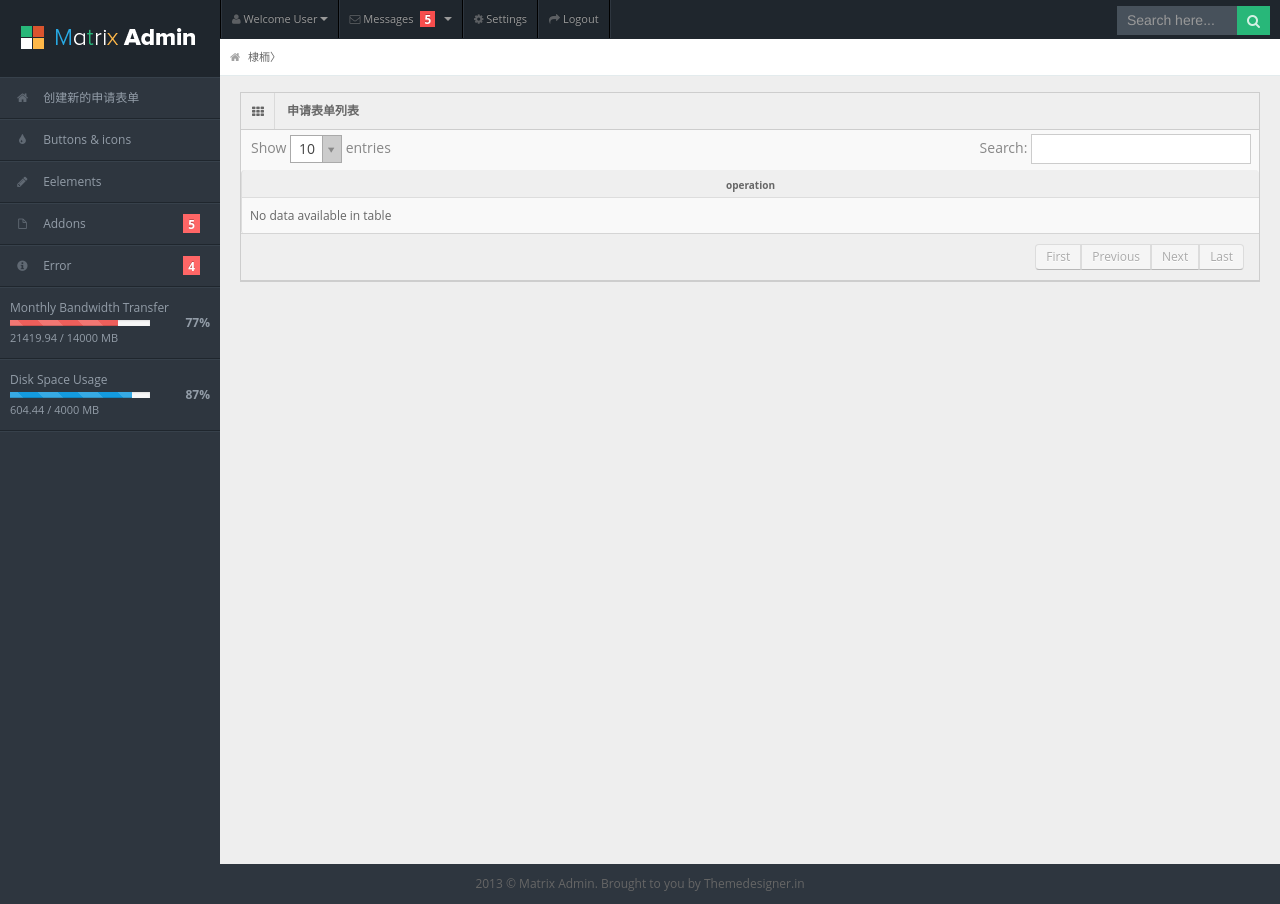
After one commit to Charles-Lau-/dssetup, a Django app: template dssetup/templates/formlist.html in a window 1280 px wide. The commit adds this page. Run offline with Django 3.2, Linux system fonts and the light colour scheme; the template is opened without the code that fills it, so the values that code supplies are empty; parts of the project's set-up code (start-up, migrations or seed data) failed here and were passed over.

Commit message:
Write some formValidators for User model Add the formlist.html,formAction,formService and formURL Now it can show formList But can't add form still yet

```diff
--- /dev/null
+++ b/dssetup/service/formService.py
@@ -0,0 +1,4 @@
+from dssetup.models import DomainApplicationForm
+
+def getFormOfApplicant(applicant):
+    return DomainApplicationForm.objects.filter(creater = applicant)
--- a/dssetup/staticVar.py
+++ b/dssetup/staticVar.py
@@ -1,5 +1,6 @@
 SESSION_EXPIRATION = 1200
 ADMINISTRATOR = "administrator"
+APPLICANT = "applicant"
 NUM_PER_PAGE = 5
 RIGHT_PAGES = 4
 LEFT_PAGES = 5
--- a/dssetup/templates/add.html
+++ b/dssetup/templates/add.html
@@ -132,8 +132,11 @@
           <h5>{{obj}}-info</h5>
         </div>
         <div class="widget-content nopadding">
-          <form action="#" method="post" class="form-horizontal">
+        {%load filters%}
+        {%with action="add_"|strcat:obj%}
+          <form action={%url action%} method="post" class="form-horizontal">
               {% csrf_token %}
+              {%endwith%}
                {% for field in form%}
                 <div class="control-group">
                    <label class="control-label">{{field.label_tag}}</label>
--- /dev/null
+++ b/dssetup/templates/formlist.html
@@ -0,0 +1,170 @@
+<!DOCTYPE html>
+<html lang="en">
+<head>
+<title>Matrix Admin</title>
+<meta charset="UTF-8" />
+<meta name="viewport" content="width=device-width, initial-scale=1.0" />
+<link rel="stylesheet" href="/static/css/bootstrap.min.css" />
+<link rel="stylesheet" href="/static/css/bootstrap-responsive.min.css" />
+<link rel="stylesheet" href="/static/css/uniform.css" />
+<link rel="stylesheet" href="/static/css/select2.css" />
+<link rel="stylesheet" href="/static/css/matrix-style.css" />
+<link rel="stylesheet" href="/static/css/matrix-media.css" />
+<link href="/static/font-awesome/css/font-awesome.css" rel="stylesheet" />
+</head>
+<body>
+
+<!--Header-part-->
+<div id="header">
+  <h1><a href="dashboard.html">Matrix Admin</a></h1>
+</div>
+<!--close-Header-part-->
+
+<!--top-Header-menu-->
+<div id="user-nav" class="navbar navbar-inverse">
+  <ul class="nav">
+    <li  class="dropdown" id="profile-messages" ><a title="" href="#" data-toggle="dropdown" data-target="#profile-messages" class="dropdown-toggle"><i class="icon icon-user"></i>  <span class="text">Welcome User</span><b class="caret"></b></a>
+      <ul class="dropdown-menu">
+        <li><a href="#"><i class="icon-user"></i> My Profile</a></li>
+        <li class="divider"></li>
+        <li><a href="#"><i class="icon-check"></i> My Tasks</a></li>
+        <li class="divider"></li>
+        <li><a href="login.html"><i class="icon-key"></i> Log Out</a></li>
+      </ul>
+    </li>
+    <li class="dropdown" id="menu-messages"><a href="#" data-toggle="dropdown" data-target="#menu-messages" class="dropdown-toggle"><i class="icon icon-envelope"></i> <span class="text">Messages</span> <span class="label label-important">5</span> <b class="caret"></b></a>
+      <ul class="dropdown-menu">
+        <li><a class="sAdd" title="" href="#"><i class="icon-plus"></i> new message</a></li>
+        <li class="divider"></li>
+        <li><a class="sInbox" title="" href="#"><i class="icon-envelope"></i> inbox</a></li>
+        <li class="divider"></li>
+        <li><a class="sOutbox" title="" href="#"><i class="icon-arrow-up"></i> outbox</a></li>
+        <li class="divider"></li>
+        <li><a class="sTrash" title="" href="#"><i class="icon-trash"></i> trash</a></li>
+      </ul>
+    </li>
+    <li class=""><a title="" href="#"><i class="icon icon-cog"></i> <span class="text">Settings</span></a></li>
+    <li class=""><a title="" href={%url "logout"%}><i class="icon icon-share-alt"></i> <span class="text">Logout</span></a></li>
+  </ul>
+</div>
+
+<!--start-top-serch-->
+<div id="search">
+  <input type="text" placeholder="Search here..."/>
+  <button type="submit" class="tip-bottom" title="Search"><i class="icon-search icon-white"></i></button>
+</div>
+<!--close-top-serch-->
+
+<!--sidebar-menu-->
+
+<div id="sidebar"> <a href="#" class="visible-phone"><i class="icon icon-th"></i>Tables</a>
+  <ul>
+    {%ifequal obj "user"%}
+        <li class="active"><a href={%url "handleform_home"%}><i class="icon icon-home"></i> <span>申请表单列表</span></a> </li>
+    {%else%}
+        <li><a href={%url "create_form"%}><i class="icon icon-home"></i> <span>创建新的申请表单</span></a> </li>
+    {%endifequal%}
+
+    <li><a href="buttons.html"><i class="icon icon-tint"></i> <span>Buttons &amp; icons</span></a></li>
+    <li><a href="interface.html"><i class="icon icon-pencil"></i> <span>Eelements</span></a></li>
+    <li class="submenu"> <a href="#"><i class="icon icon-file"></i> <span>Addons</span> <span class="label label-important">5</span></a>
+      <ul>
+        <li><a href="index2.html">Dashboard2</a></li>
+        <li><a href="gallery.html">Gallery</a></li>
+        <li><a href="calendar.html">Calendar</a></li>
+        <li><a href="chat.html">Chat option</a></li>
+      </ul>
+    </li>
+    <li class="submenu"> <a href="#"><i class="icon icon-info-sign"></i> <span>Error</span> <span class="label label-important">4</span></a>
+      <ul>
+        <li><a href="error403.html">Error 403</a></li>
+        <li><a href="error404.html">Error 404</a></li>
+        <li><a href="error405.html">Error 405</a></li>
+        <li><a href="error500.html">Error 500</a></li>
+      </ul>
+    </li>
+    <li class="content"> <span>Monthly Bandwidth Transfer</span>
+      <div class="progress progress-mini progress-danger active progress-striped">
+        <div style="width: 77%;" class="bar"></div>
+      </div>
+      <span class="percent">77%</span>
+      <div class="stat">21419.94 / 14000 MB</div>
+    </li>
+    <li class="content"> <span>Disk Space Usage</span>
+      <div class="progress progress-mini active progress-striped">
+        <div style="width: 87%;" class="bar"></div>
+      </div>
+      <span class="percent">87%</span>
+      <div class="stat">604.44 / 4000 MB</div>
+    </li>
+  </ul>
+</div>
+<div id="content">
+  <div id="content-header">
+    <div id="breadcrumb"> <a href={%url "admin_home"%} title="Go to Home" class="tip-bottom"><i class="icon-home"></i>
+              棣栭〉
+    </a>
+  </div>
+  <div class="container-fluid">
+        <div class="widget-box">
+          <div class="widget-title"> <span class="icon"><i class="icon-th"></i></span>
+           <h5>
+                                                        申请表单列表
+           </h5>
+          </div>
+          <div class="widget-content nopadding">
+            <table class="table table-bordered data-table">
+              <thead>
+                <tr>
+                  {%for form in form_list%}
+                   {%if forloop.first%}
+                      {%for f in form.get_values.keys%}
+                           <th>{{f}}</th>
+                      {%endfor%}
+                   {%else%}
+                   {%endif%}
+                  {%endfor%}
+                  <th>operation</th>
+                </tr>
+              </thead>
+
+              <tbody>
+                {%for form in form_list%}
+                  <tr>
+                  {%load filters%}
+                  {%for f in form.get_values.values%}
+                  <th class="center">
+                  {%if v%}
+                    {{f}}
+                  {%else%}
+                                                                          无
+                  {%endif%}
+                  </th>
+                  {%endfor%}
+
+                  </th>
+                </tr>
+                {%endfor%}
+              </tbody>
+            </table>
+          </div>
+        </div>
+      </div>
+    </div>
+  </div>
+</div>
+<!--Footer-part-->
+<div class="row-fluid">
+  <div id="footer" class="span12"> 2013 &copy; Matrix Admin. Brought to you by <a href="http://themedesigner.in/">Themedesigner.in</a> </div>
+</div>
+<!--end-Footer-part-->
+<script src="/static/js/jquery.min.js"></script>
+<script src="/static/js/jquery.ui.custom.js"></script>
+<script src="/static/js/bootstrap.min.js"></script>
+<script src="/static/js/jquery.uniform.js"></script>
+<script src="/static/js/select2.min.js"></script>
+<script src="/static/js/jquery.dataTables.min.js"></script>
+<script src="/static/js/matrix.js"></script>
+<script src="/static/js/matrix.tables.js"></script>
+</body>
+</html>
--- a/dssetup/templates/login.html
+++ b/dssetup/templates/login.html
@@ -8,7 +8,6 @@
 		<link rel="stylesheet" href="/static/css/bootstrap-responsive.min.css" />
         <link rel="stylesheet" href="/static/css/matrix-login.css" />
         <link href="/static/font-awesome/css/font-awesome.css" rel="stylesheet" />
-		<link href='http://fonts.googleapis.com/css?family=Open+Sans:400,700,800' rel='stylesheet' type='text/css'>
 
     </head>
     <body>
--- a/dssetuppj/settings.py
+++ b/dssetuppj/settings.py
@@ -79,7 +79,7 @@ USE_I18N = True
 
 USE_L10N = True
 
-USE_TZ = True
+USE_TZ = False
 
 
 # Static files (CSS, JavaScript, Images)
--- a/dssetuppj/urls.py
+++ b/dssetuppj/urls.py
@@ -1,13 +1,14 @@
 from django.conf.urls import patterns, include, url
 
 from dssetup import views
-from dssetup import adminURL
+from dssetup import adminURL,formURL
 
 urlpatterns = patterns('',
     url(r'^$', views.home,name="home"),
     url(r"^login$",views.login,name="login"),
     url(r"^logout$",views.logout,name="logout"),
     url(r"^control_center$",views.control_center,name="control_center"),
-    url(r"^admin/",include(adminURL))
+    url(r"^admin/",include(adminURL)),
+    url(r"^handleForm/",include(formURL)),
 
 )
```
Also changed, not shown: dssetup/action/adminAction.py (+6 -4 lines), dssetup/action/formAction.py (added, +22 -0 lines), dssetup/formURL.py (added, +11 -0 lines), dssetup/forms.py (+43 -4 lines), dssetup/models.py (+26 -17 lines), dssetup/service/adminService.py (+8 -0 lines), dssetup/templates/index.html (+9 -9 lines), dssetup/tests.py (+7 -1 lines), dssetup/views.py (+12 -6 lines), db.sqlite3.
